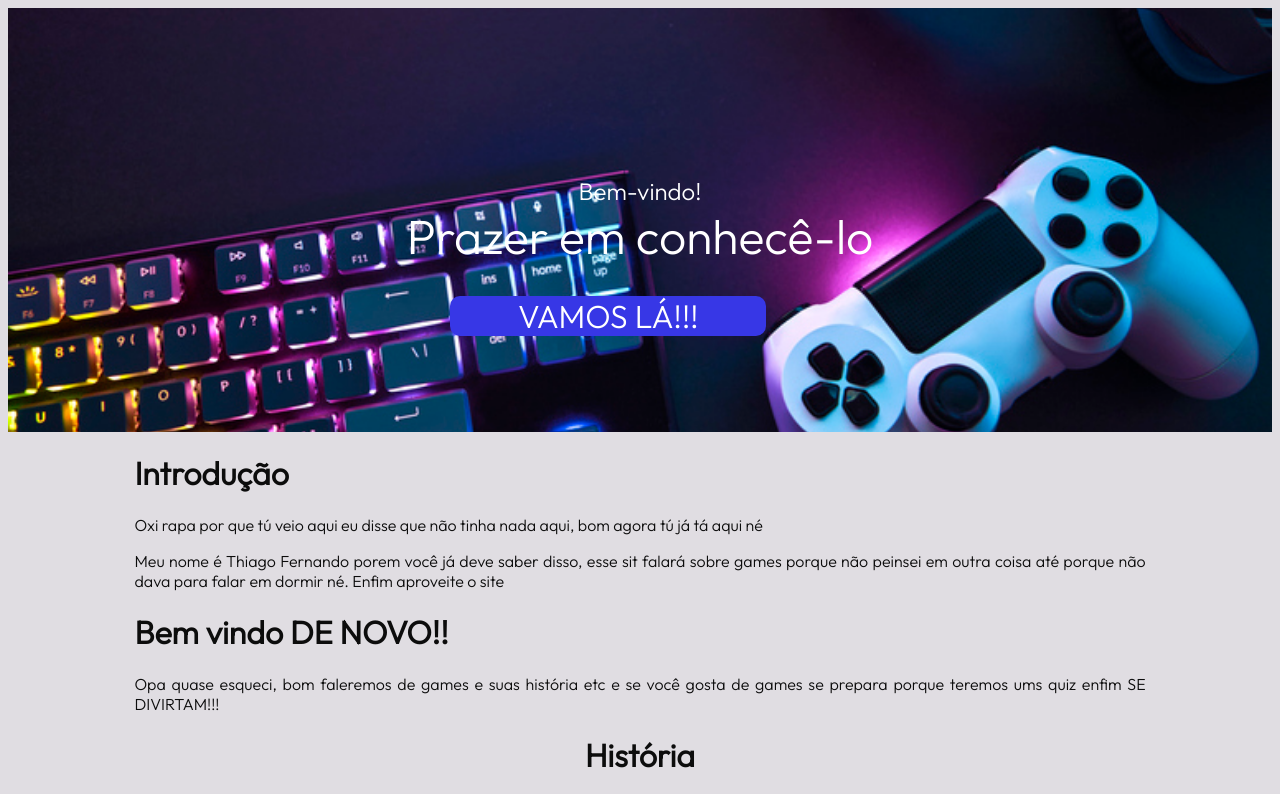
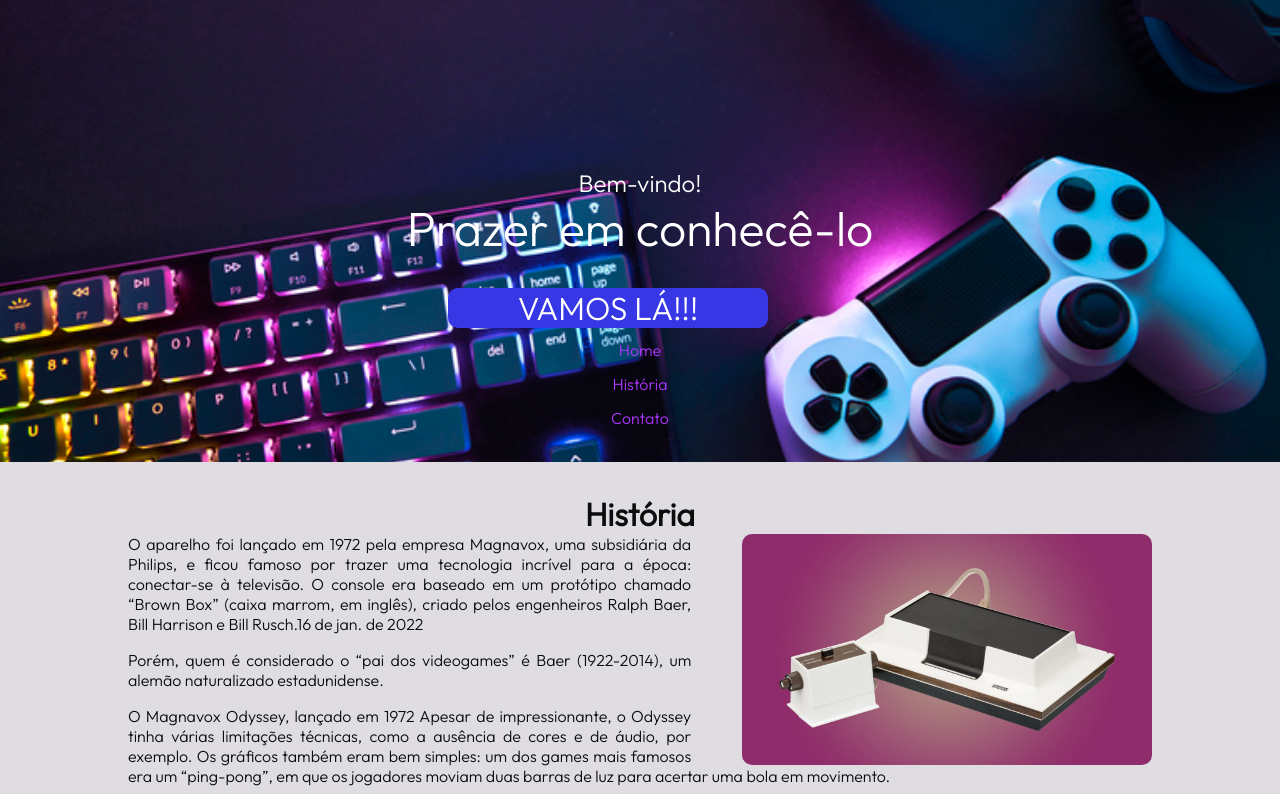
Before and after one commit to Thiagoproj/meusegundosite, a plain HTML site: page real.html in a window 1280 px wide. Shown: the top 794 px of the page. Drawn offline with Linux system fonts and the light colour scheme.

Commit message:
Add files via upload

```diff
--- a/Css/style.css
+++ b/Css/style.css
@@ -1,4 +1,18 @@
 @import url('https://fonts.googleapis.com/css2?family=Outfit:wght@300&display=swap');
+
+*{
+    margin: 0;
+    padding: 0;
+}
+
+
+.somek{
+    width: 100%;
+    height: 100%;
+}
+ol, ul{
+    list-style: none;
+}
 
 .container{
     width: 80%;
@@ -67,7 +81,7 @@ img{
 
 header{
     padding-top: 10.5rem;
-    padding-bottom: 6rem;
+    padding-bottom: 2rem;
     text-align: center;
     color: #fff;
     background-image: url("../img/asets/Real/Header.jpg");
@@ -75,6 +89,37 @@ header{
     background-attachment: scroll;
     background-position: center center;
     background-size: cover;
+  }
+
+.menu ul li{
+    line-height: 1.5;
+    margin-top: 10px;
+    text-align: center;
+}
+
+a:link {
+    color: rgb(174, 53, 255);
+    text-decoration: none;
+    font-family: 'Outfit', sans-serif;
+  }
+
+  /* visited link */
+  a:visited {
+    color: rgb(174, 53, 255);
+    text-decoration: none;
+  }
+
+  /* mouse over link */
+  a:hover {
+    color: rgb(255, 93, 160);
+    background-color: rgb(101, 11, 185);
+    padding: 0.9;
+    border-radius: 10px;
+  }
+
+  /* selected link */
+  a:active {
+    color: blue;
   }
 .txthe{
     font-size: 3em;
@@ -101,6 +146,7 @@ header{
 }
 
 #historia{
+    margin-top: 2em;
     border-radius: 10px;
 }
 
--- a/real.html
+++ b/real.html
@@ -10,25 +10,20 @@
 </head>
 <body>
     <header>
+      <div class="smoke"></div>
         <div>
             <div id="txthep">Bem-vindo!</div>
             <div class="txthe">Prazer em conhecê-lo</div>
             <div  id="txthev">VAMOS LÁ!!!</div>
         </div>
+        <div class="menu">
+            <ul>
+                <li><a href="#">Home</a></li>
+                <li><a href="#historia">História</a></li>
+                <li><a href="#">Contato</a></li>
+            </ul>
+        </div>
     </header>
-    <div class="container">
-        <div id="introdução">
-            <h1>Introdução</h1>
-
-            <p>Oxi rapa por que tú veio aqui eu disse que não tinha nada aqui, bom agora tú já tá aqui né</p>
-            <p>Meu nome é Thiago Fernando porem você já deve saber disso, esse sit falará sobre games porque não peinsei em outra coisa até porque não dava para falar em dormir né. Enfim aproveite o site</p>
-
-            <h1>Bem vindo DE NOVO!!</h1>
-        </div>
-    </div>
-      <div class="container">
-         <p>Opa quase esqueci, bom faleremos de games e suas história etc e se você gosta de games se prepara porque teremos ums quiz enfim SE DIVIRTAM!!! </p>
-      </div>
 
    <div class="container">
         <div id="historia">
@@ -61,7 +56,6 @@
 
             <p>O Pong, da Atari, roubou alguns holofotes do Magnavox Odyssey  <br>
             Resultado: a Atari concordou em pagar US$ 1,5 milhão à Magnavox e licenciou sua tecnologia para continuar a vender Pong e outros jogos posteriores. Se contabilizarmos todos os processos por patente, a dona do Odyssey faturou mais de US$ 100 milhões no total.</p>
-            </div>
         </div>
 
         <input type="radio" name="len" id="ma" value="len">
@@ -96,8 +90,8 @@
                 <p class="center"><b> POR ENQUANTO HAHAHAHAH!!!</b></p>
             </section>
         </div>
-       <div>
-            <div class="container center camp">
+
+
         <div class="acertou">
             <h1 class="h1R">Campeonatos</h1>
             <p class="transparencia center">Como funcinam</p>
@@ -185,7 +179,6 @@
                     <p> E não deixe de dar uma passadinha no Site da Jandaia para conferir os nossos produtos. Temos linhas especiais para os gamers de plantão. Com certeza, você vai adorar!</p>
             </div>
         </div>
-            </div>
     <div class="video">
         <iframe width="90%" height="300" src="https://www.youtube.com/embed/2rye4u-cCNk" title="Pink Panther Fights Off Pests | 54 Minute Compilation | The Pink Panther Show" frameborder="0" allow="accelerometer; autoplay; clipboard-write; encrypted-media; gyroscope; picture-in-picture" allowfullscreen></iframe>
     </div>
@@ -195,6 +188,8 @@
     </div>
 
         </div>
+    </div>
+
     <footer>
     <P class="pQuiz center">&COPY;Desenvolvido por Thiago Fernando</P>
     </footer>
```
Lines whose indentation alone changed are shown as unchanged.
